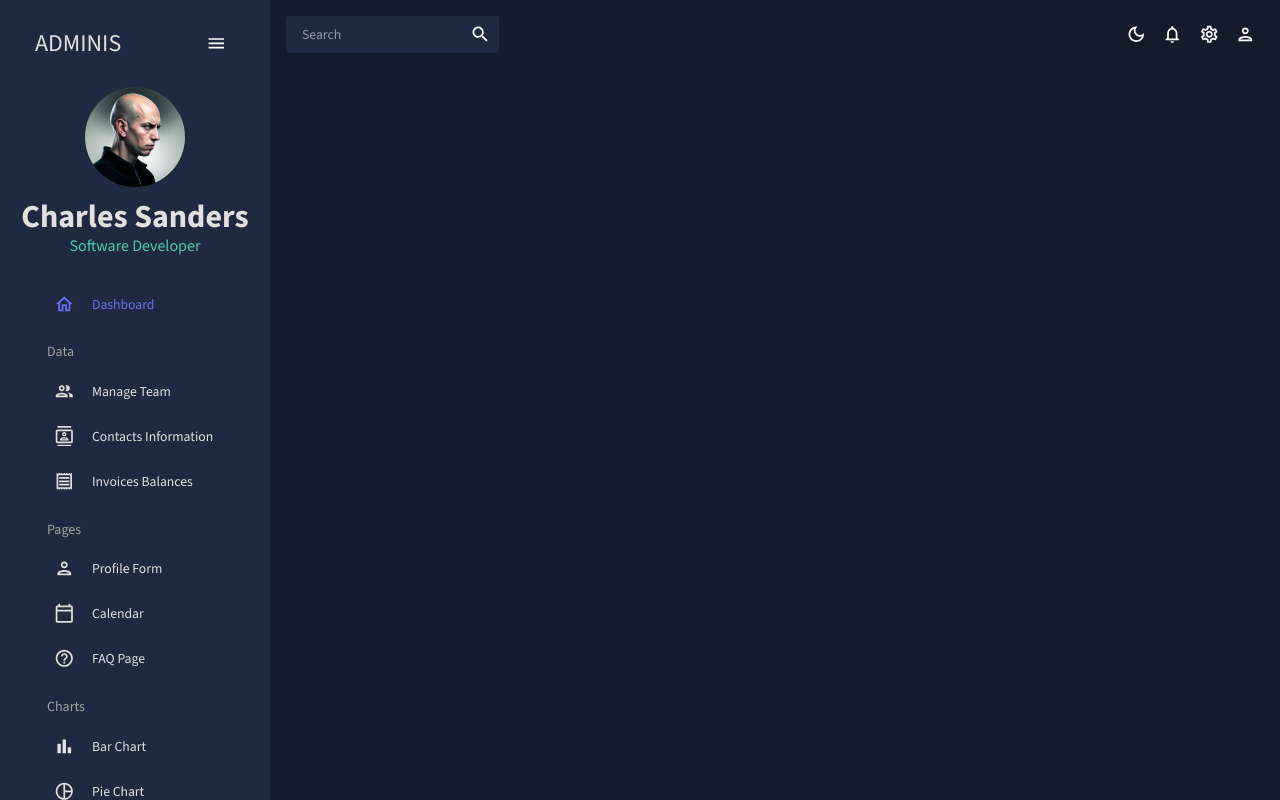
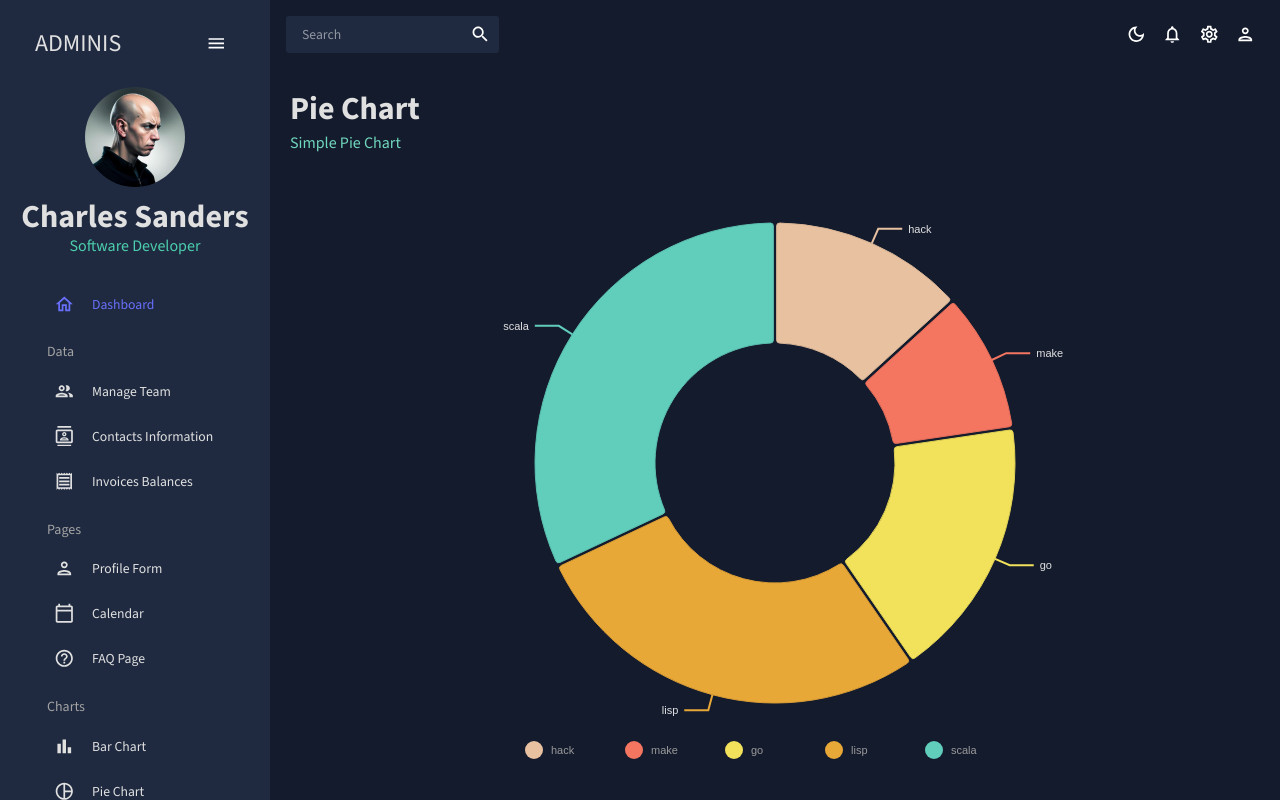
Before and after one commit to visionthex/admin_console, a React (Create React App) app: page /pie in a window 1280 px wide. Built offline with nearby package versions, Linux system fonts and the light colour scheme.

Commit message:
Pie Chart

```diff
--- a/src/App.js
+++ b/src/App.js
@@ -11,8 +11,9 @@
 import Calendar from "./scenes/calendar";
 import Faq from "./scenes/faq";
 import Bar from "./scenes/bar";
+import Pie from "./scenes/pie";
 // import Line from "./scenes/line";
-// import Pie from "./scenes/pie";
+
 // import Geography from "./scenes/geography";
 
 
@@ -38,8 +39,8 @@
               <Route path="/calendar" element={<Calendar />} />
               <Route path="/faq" element={<Faq />} />
               <Route path="/bar" element={<Bar />} />
-              {/* <Route path="/pie" element={<Pie />} />
-              <Route path="/line" element={<Line />} />
+              <Route path="/pie" element={<Pie />} />
+              {/* <Route path="/line" element={<Line />} />
 
               <Route path="/geography" element={<Geography />} /> */}
 
--- /dev/null
+++ b/src/components/PieChart.jsx
@@ -0,0 +1,120 @@
+import { ResponsivePie } from '@nivo/pie'
+import { tokens } from '../theme';
+import { useTheme } from '@mui/material';
+import { mockPieData as data} from '../data/mockData';
+
+const PieChart = () => {
+  const theme = useTheme();
+  const colors = tokens(theme.palette.mode);
+
+  return (
+    <ResponsivePie
+        data={data}
+        theme={{
+          axis: {
+            domain: {
+              line: {
+                stroke: colors.grey[100]
+              }
+            },
+            legend: {
+              text: {
+                fill: colors.grey[100]
+              }
+            },
+            tick: {
+              line: {
+                stroke: colors.grey[100],
+                strokeWidth: 1
+              },
+              text: {
+                fill: colors.grey[100]
+              }
+            }
+          },
+          legends: {
+            text: {
+              fill: colors.grey[100]
+            }
+          },
+        }}
+        margin={{ top: 40, right: 80, bottom: 80, left: 80 }}
+        innerRadius={0.5}
+        padAngle={0.7}
+        cornerRadius={3}
+        activeOuterRadiusOffset={8}
+        borderWidth={1}
+        borderColor={{
+            from: 'color',
+            modifiers: [
+                [
+                    'darker',
+                    0.2
+                ]
+            ]
+        }}
+        arcLinkLabelsSkipAngle={10}
+        arcLinkLabelsTextColor={colors.grey[100]}
+        arcLinkLabelsThickness={2}
+        arcLinkLabelsColor={{ from: 'color' }}
+        enableArcLabels={false}
+        arcLabelsSkipAngle={10}
+        arcLabelsTextColor={{
+            from: 'color',
+            modifiers: [
+                [
+                    'darker',
+                    2
+                ]
+            ]
+        }}
+        defs={[
+            {
+                id: 'dots',
+                type: 'patternDots',
+                background: 'inherit',
+                color: 'rgba(255, 255, 255, 0.3)',
+                size: 4,
+                padding: 1,
+                stagger: true
+            },
+            {
+                id: 'lines',
+                type: 'patternLines',
+                background: 'inherit',
+                color: 'rgba(255, 255, 255, 0.3)',
+                rotation: -45,
+                lineWidth: 6,
+                spacing: 10
+            }
+        ]}
+        legends={[
+            {
+                anchor: 'bottom',
+                direction: 'row',
+                justify: false,
+                translateX: 0,
+                translateY: 56,
+                itemsSpacing: 0,
+                itemWidth: 100,
+                itemHeight: 18,
+                itemTextColor: '#999',
+                itemDirection: 'left-to-right',
+                itemOpacity: 1,
+                symbolSize: 18,
+                symbolShape: 'circle',
+                effects: [
+                    {
+                        on: 'hover',
+                        style: {
+                            itemTextColor: '#000'
+                        }
+                    }
+                ]
+            }
+        ]}
+    />
+  );
+};
+
+export default PieChart;
--- /dev/null
+++ b/src/scenes/pie/index.jsx
@@ -0,0 +1,16 @@
+import { Box } from '@mui/material';
+import Header from "../../components/Header";
+import PieChart from "../../components/PieChart";
+
+const Pie = () => {
+  return (
+  <Box m="20px">
+    <Header title="Pie Chart" subtitle="Simple Pie Chart" />
+    <Box height="75vh">
+      <PieChart />
+    </Box>
+  </Box>
+  );
+};
+
+export default Pie;
```
